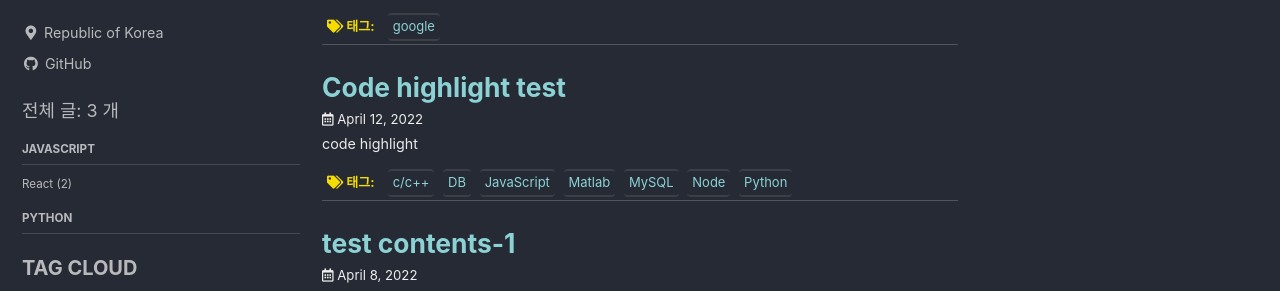
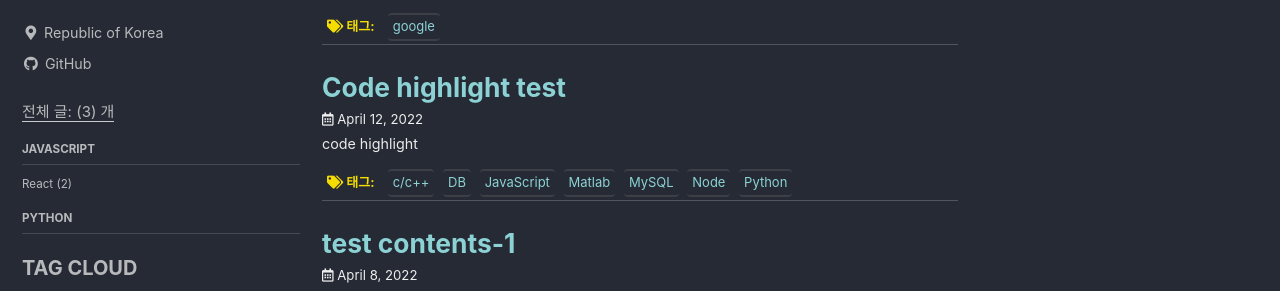
Before and after one commit to devshinn/devshinn.github.io, a Jekyll site: the page built from index.html, in a window 1280 px wide. Shown: the part 256-547 px from the top of the page. Built offline with Jekyll 4.4.1, drawn with Linux system fonts in a browser that asks for light colours; cached includes are drawn as plain includes; some web fonts are replaced; the list of posts is cut into pages by our own code.

Commit message:
nav menu style

```diff
--- a/_includes/nav_list_main
+++ b/_includes/nav_list_main
@@ -6,7 +6,7 @@
   <ul class="nav__items" id="category_tag_menu">
       <!--전체 글 수-->
       <li>
-          <span>전체 글: {{sum}} 개</span>
+          <span class="total_post_len">전체 글: ({{sum}}) 개</span>
       </li>
       <li>
 
--- a/_sass/minimal-mistakes/_navigation.scss
+++ b/_sass/minimal-mistakes/_navigation.scss
@@ -499,7 +499,10 @@
   text-transform: uppercase;
   border-bottom: 1px solid $border-color;
 }
-
+.total_post_len{
+  font-size: 15px;
+  border-bottom: 1px solid #fff;
+}
 /*
      Table of contents navigation
      ========================================================================== */
```
